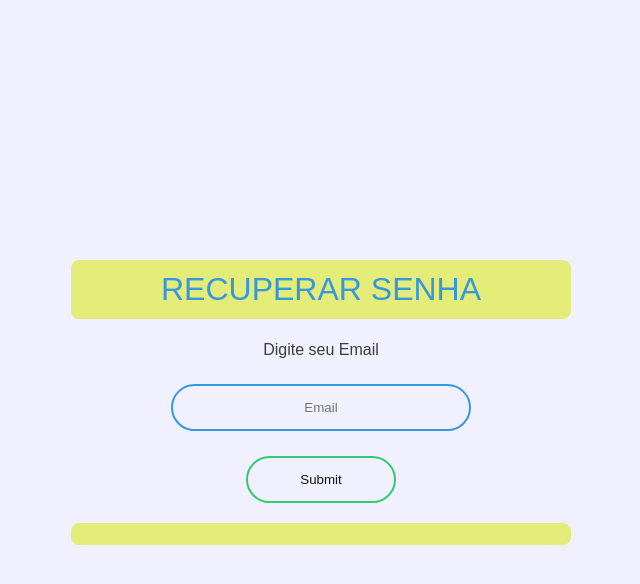
After one commit to Curso-DS-Etec/valetudo_tcc, a PHP site: page /recuperarSenha.html in a window 1280 px wide. The commit adds this page. Shown: the top 584 px of the page, without its empty margins (319-959 px from the left). Run offline with PHP 8.4, Linux system fonts and the light colour scheme.

Commit message:
pagina recuperarSenha.html
criação da pagina de recuperação de senha

```diff
--- a/front-end/cadastroLoginProfissional.html
+++ b/front-end/cadastroLoginProfissional.html
@@ -43,7 +43,7 @@
                             <div class="#">
                                 <input type="checkbox">
                                 <label for="">Lembrar-me</label>
-                                <a href="recuperar">Recuperar Senha</a>
+                                <a href="recuperarSenha.html">Recuperar Senha</a>
                                 <input type="submit" id="loginButton">
                             </div>
 
--- a/front-end/css/style.css
+++ b/front-end/css/style.css
@@ -366,7 +366,7 @@ p {
     font-weight: 500;
 }
 
-.box input[type = "text"],.box input[type = "password"]{
+.box input[type = "text"],.box input[type = "password"],.box input[type = "email"]{
     border: 0;
     background: none;
     display: block;
@@ -381,7 +381,7 @@ p {
     transition: 0.25s;
 }
 
-.box input[type = "text"]:focus,.box input[type = "password"]:focus{
+.box input[type = "text"]:focus,.box input[type = "password"],.box input[type = "email"]:focus{
     width: 380px;
     border-color: #2ecc71;
 
--- /dev/null
+++ b/front-end/recuperarSenha.html
@@ -0,0 +1,35 @@
+<!-- <?php include('conexao.php'); ?> -->
+<!DOCTYPE html>
+<html lang="pt-br">
+
+<head>
+    <meta charset="UTF-8">
+    <meta name="viewport" content="width=device-width, initial-scale=1.0">
+    <link rel="stylesheet" type="text/css" href="css/style.css">
+    <title>Cadastro de Login Profissional</title>
+</head>
+
+<body>
+                <div class="main_cta">
+                    <div class="box">
+                        <form class="box" action="cadastroLoginProfissional.html" method="POST">
+                            <h1>Recuperar Senha</h1>
+                            <label for="#">Digite seu Email</label>
+                            <input id="email" type="email" name="email" placeholder="Email">
+
+                                <input type="submit">
+
+                            <p id="status"> </p>
+
+                        </form>
+                    </div>
+                </div>
+
+    <!-- <footer>
+        <div class="rodape">
+            <p class="copy-right">Copyright &copy; 2021 Vale Tudo | Todos os direitos reservados. </p>
+        </div>
+    </footer> -->
+</body>
+
+</html>
```
